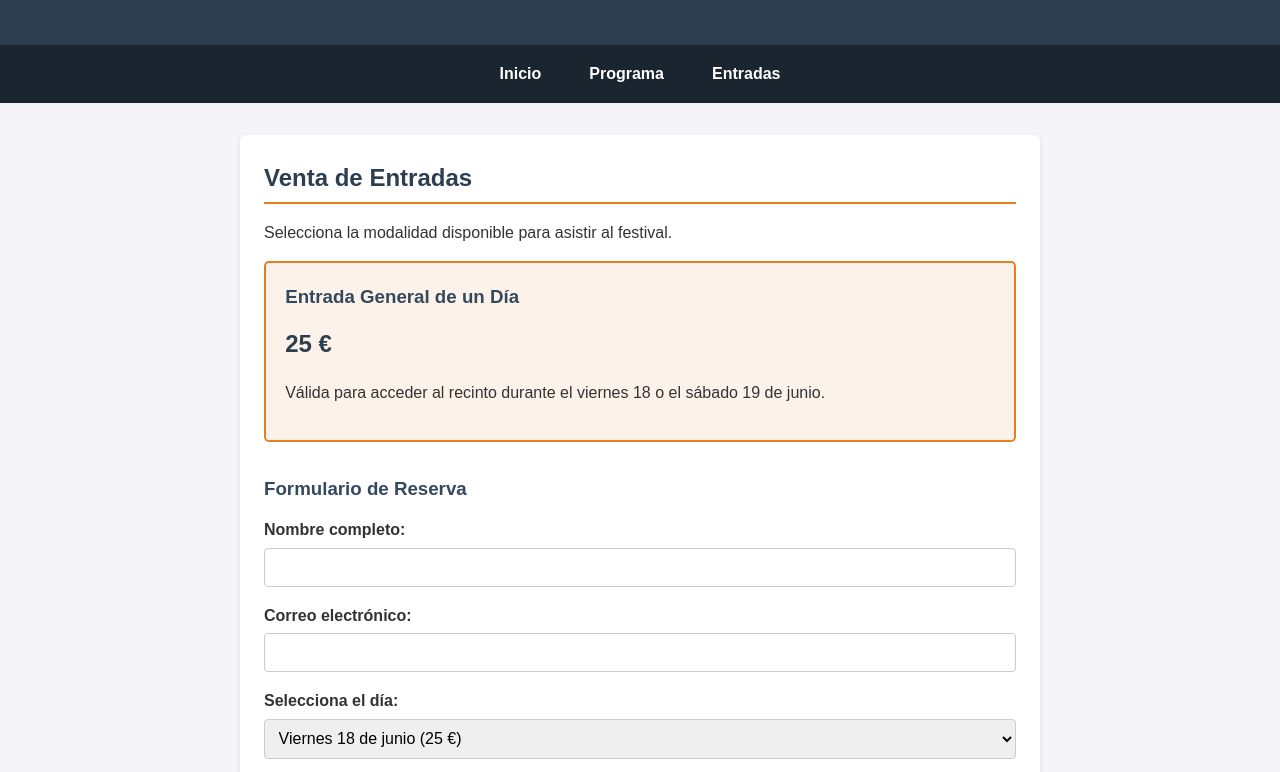
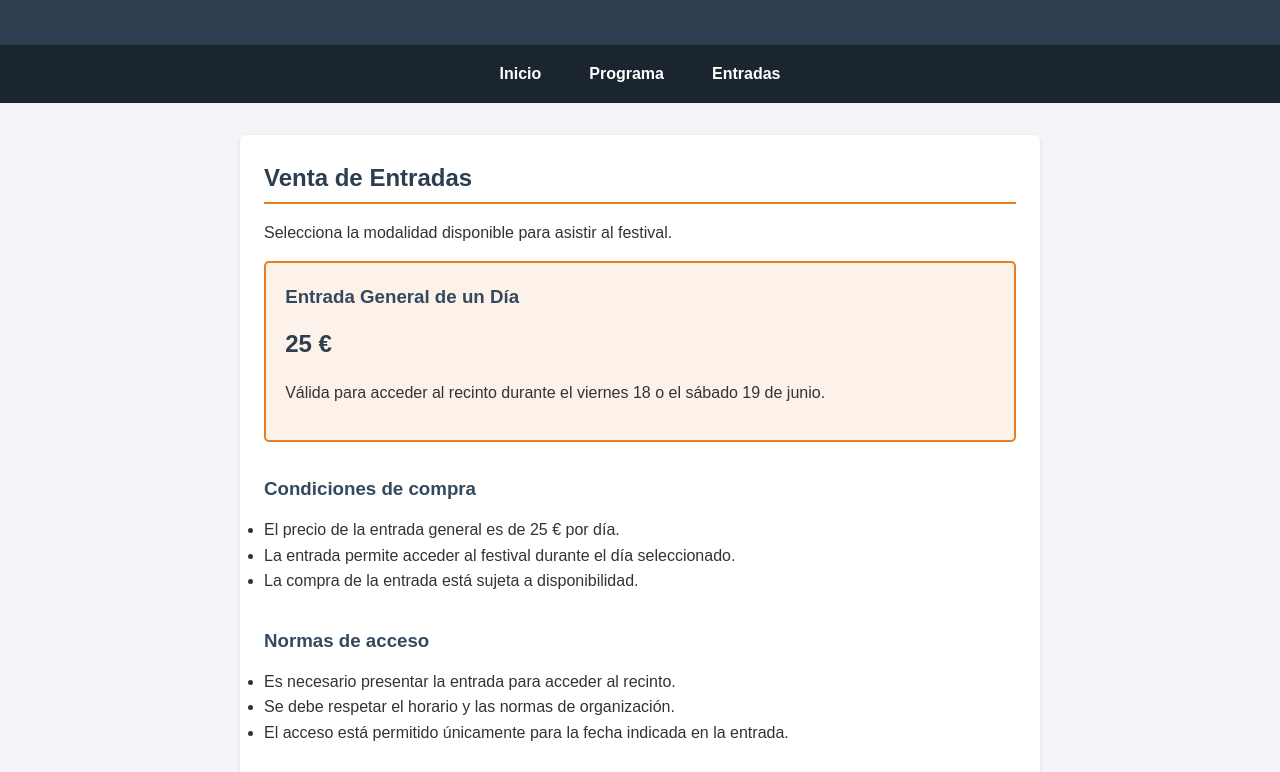
Before and after one commit to enguidasensio25-hash/festival-dam-2027, a plain HTML site: page entradas.html in a window 1280 px wide. Shown: the part 125-897 px from the top of the page. Drawn offline with Linux system fonts and the light colour scheme.

Commit message:
Primera parte entradas completada

```diff
--- a/entradas.html
+++ b/entradas.html
@@ -1,3 +1,4 @@
+
 <!DOCTYPE html>
 <html lang="es">
 <head>
@@ -31,6 +32,24 @@
         </div>
 
         <section>
+            <h3>Condiciones de compra</h3>
+            <ul>
+                <li>El precio de la entrada general es de 25 € por día.</li>
+                <li>La entrada permite acceder al festival durante el día seleccionado.</li>
+                <li>La compra de la entrada está sujeta a disponibilidad.</li>
+            </ul>
+        </section>
+
+        <section>
+            <h3>Normas de acceso</h3>
+            <ul>
+                <li>Es necesario presentar la entrada para acceder al recinto.</li>
+                <li>Se debe respetar el horario y las normas de organización.</li>
+                <li>El acceso está permitido únicamente para la fecha indicada en la entrada.</li>
+            </ul>
+        </section>
+
+        <section>
             <h3>Formulario de Reserva</h3>
             <form action="#" method="post">
                 <label for="nombre">Nombre completo:</label>
```
